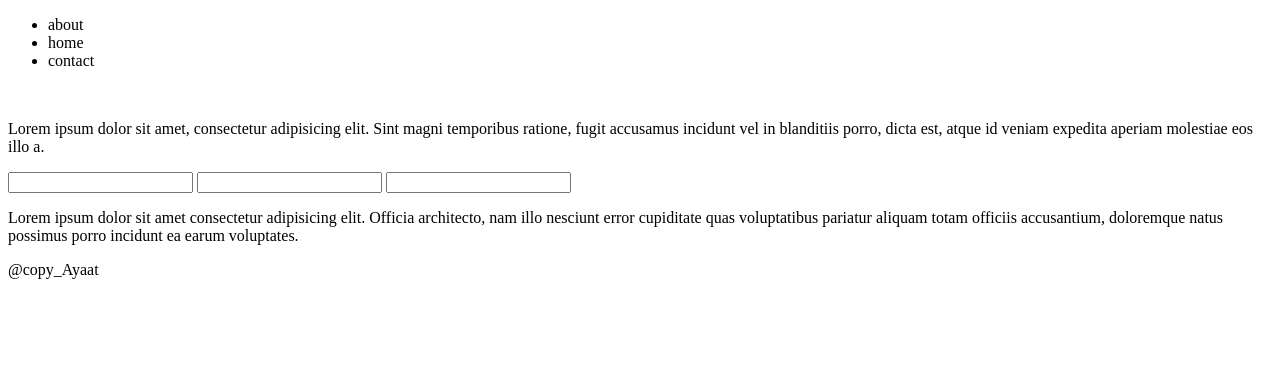
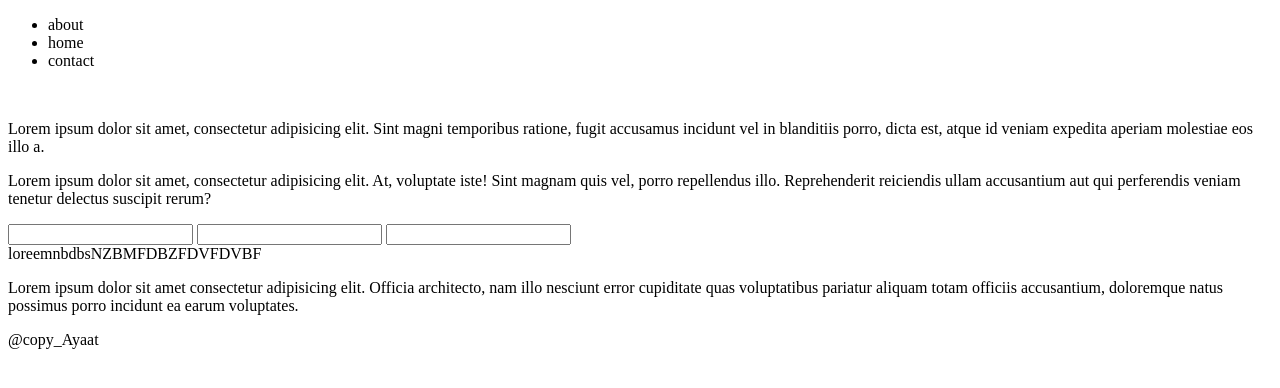
Before and after one commit to ayaatadel/telcom_git_day2, a plain HTML site: page index.html in a window 1280 px wide. Drawn offline with Linux system fonts and the light colour scheme.

Commit message:
add div content

```diff
--- a/index.html
+++ b/index.html
@@ -23,12 +23,22 @@
             Lorem ipsum dolor sit amet, consectetur adipisicing elit. Sint magni temporibus ratione, fugit accusamus incidunt vel in blanditiis porro, dicta est, atque id veniam expedita aperiam molestiae eos illo a.
         </p>
     </article>
+    <div>
+        <p>
+            Lorem ipsum dolor sit amet, consectetur adipisicing elit. At, voluptate iste! Sint magnam quis vel, porro repellendus illo. Reprehenderit reiciendis ullam accusantium aut qui perferendis veniam tenetur delectus suscipit rerum?
+        </p>
+    </div>
 
     <form action="">
         <input type="text" name="" id="">
         <input type="text" name="" id="">
         <input type="text" name="" id="">
     </form>
+    <div>
+        <span>
+            loreemnbdbsNZBMFDBZFDVFDVBF
+        </span>
+    </div>
     <aside>
         <p>
             Lorem ipsum dolor sit amet consectetur adipisicing elit. Officia architecto, nam illo nesciunt error cupiditate quas voluptatibus pariatur aliquam totam officiis accusantium, doloremque natus possimus porro incidunt ea earum voluptates.
```
